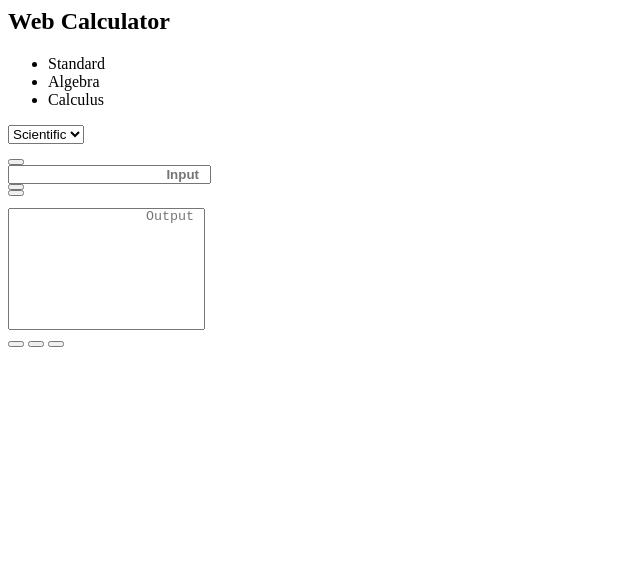
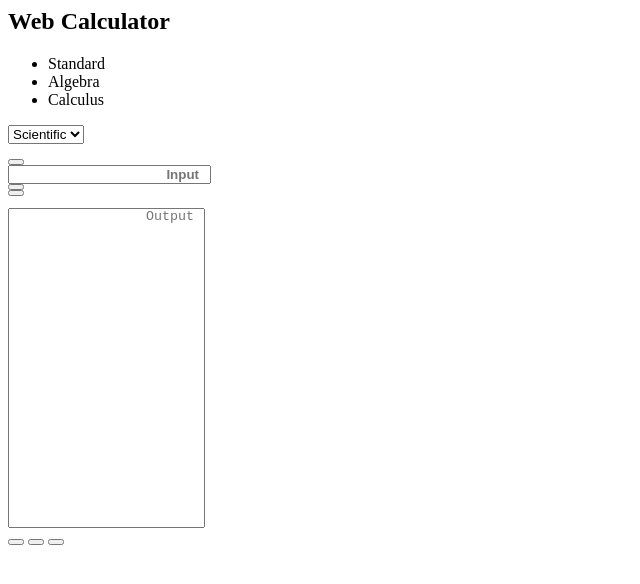
Before and after one commit to jkelol111/OpenRevise2, an Electron app: page app/calculator.html in a window 800 px wide. Shown: the whole page, without its empty margins (0-640 px from the left). Drawn offline with Linux system fonts and the light colour scheme.

Commit message:
Some small size adjustments for calculator

```diff
--- a/app/calculator.html
+++ b/app/calculator.html
@@ -68,7 +68,7 @@
     </div>
     <div class="field">
       <div class="control is-expanded">
-        <textarea class="textarea is-fullwidth calculator-result" placeholder="Output" rows='8' readonly></textarea>
+        <textarea class="textarea is-fullwidth calculator-result" placeholder="Output" readonly></textarea>
       </div>
     </div>
     <div class='buttons has-addons is-centered'>
--- a/app/page-res/calculator/calculator.css
+++ b/app/page-res/calculator/calculator.css
@@ -15,5 +15,6 @@
   margin-top: 12px;
   padding: 0px 10px;
   text-align: right;
+  height: 40vh;
   overflow: auto;
 }
```
